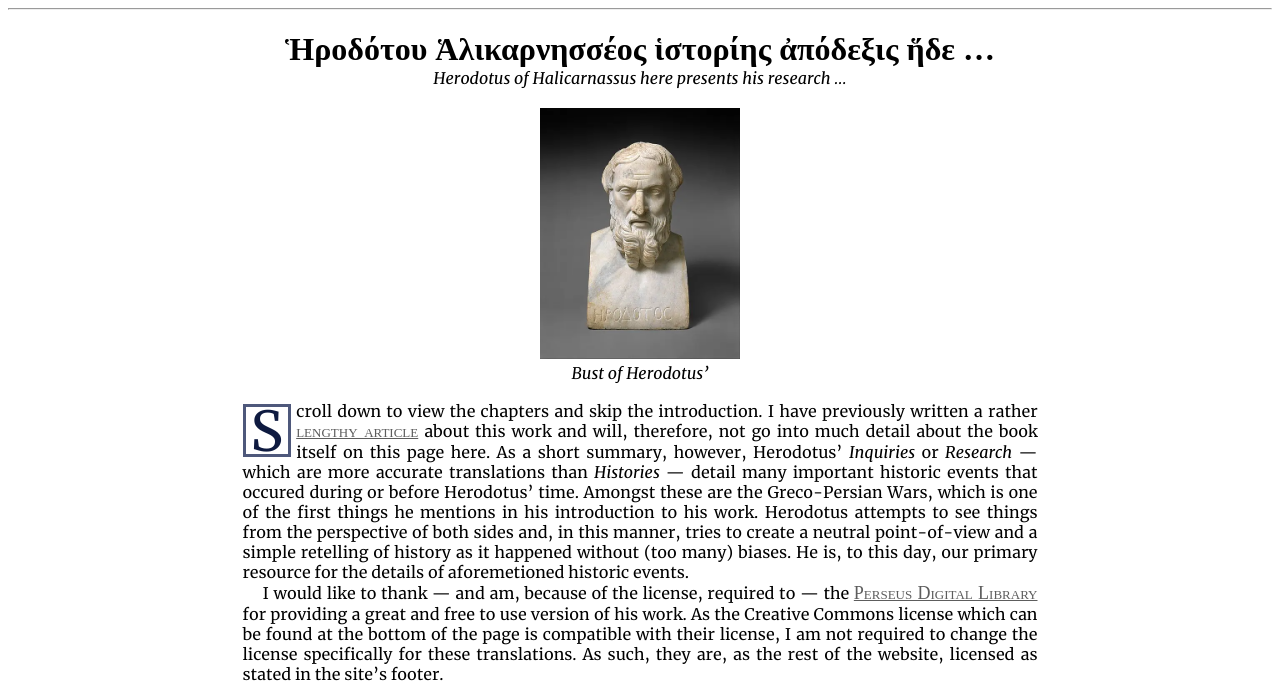
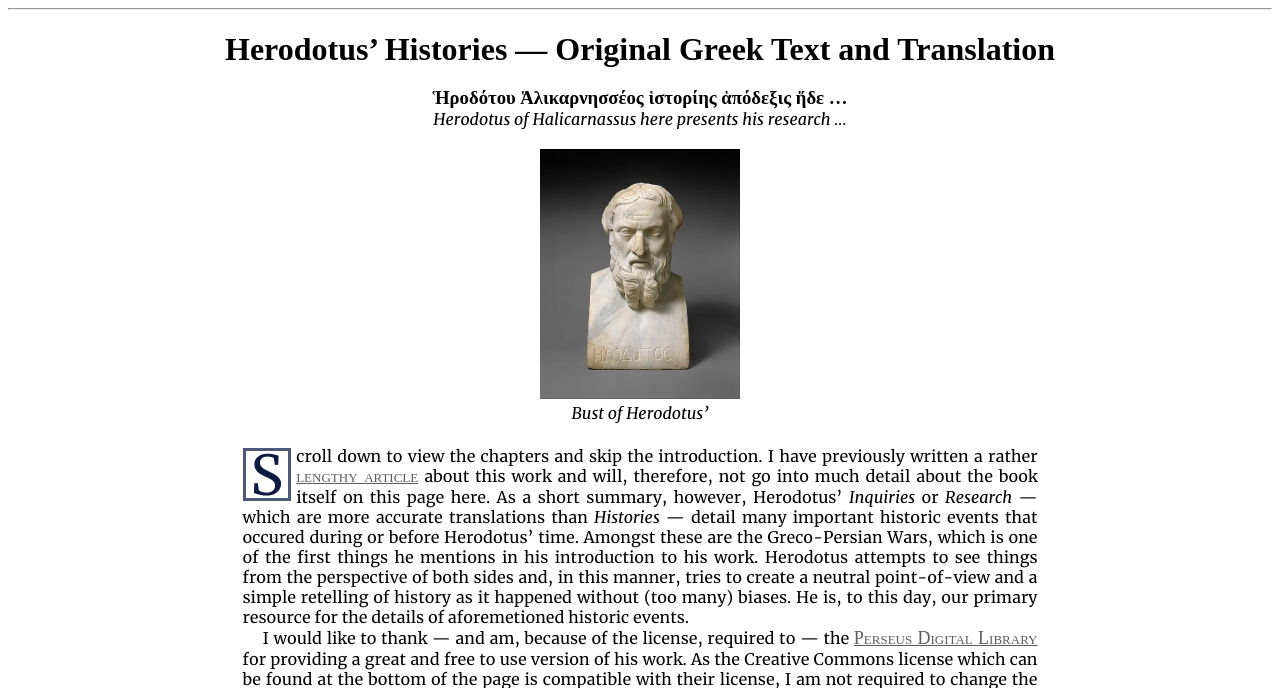
Before and after one commit to mjohanning99/ancient-greek.net, a PHP site: page /translations/histories1/index.php in a window 1280 px wide. Shown: the part 51-739 px from the top of the page. Run offline with PHP 8.4, Linux system fonts and the light colour scheme.

Commit message:
Add English h1 to Histories translation

```diff
--- a/translations/histories1/index.php
+++ b/translations/histories1/index.php
@@ -13,14 +13,12 @@
 <hr>
 </head>
 
-<div align="center">
-  <h1 style="margin-bottom: 0;">Ἡροδότου Ἁλικαρνησσέος ἱστορίης ἀπόδεξις ἥδε …</h1>
+<div class="heading-greek">
+  <h1>Herodotus’ Histories — Original Greek Text and Translation</h1>
+  <h3>Ἡροδότου Ἁλικαρνησσέος ἱστορίης ἀπόδεξις ἥδε …</h3>
   <i>Herodotus of Halicarnassus here presents his research …</i>
-  <br><br>
   <img src="/media/imgs/herodbust.webp", width="200", height="200" onerror="this.onerror=null; this.src='/media/imgs/herodbust.jpg'" alt="" width="200" height="200">
-  <br>
   <i>Bust of Herodotus’</i>
-  <br>
 </div>
 
 <body>
```
